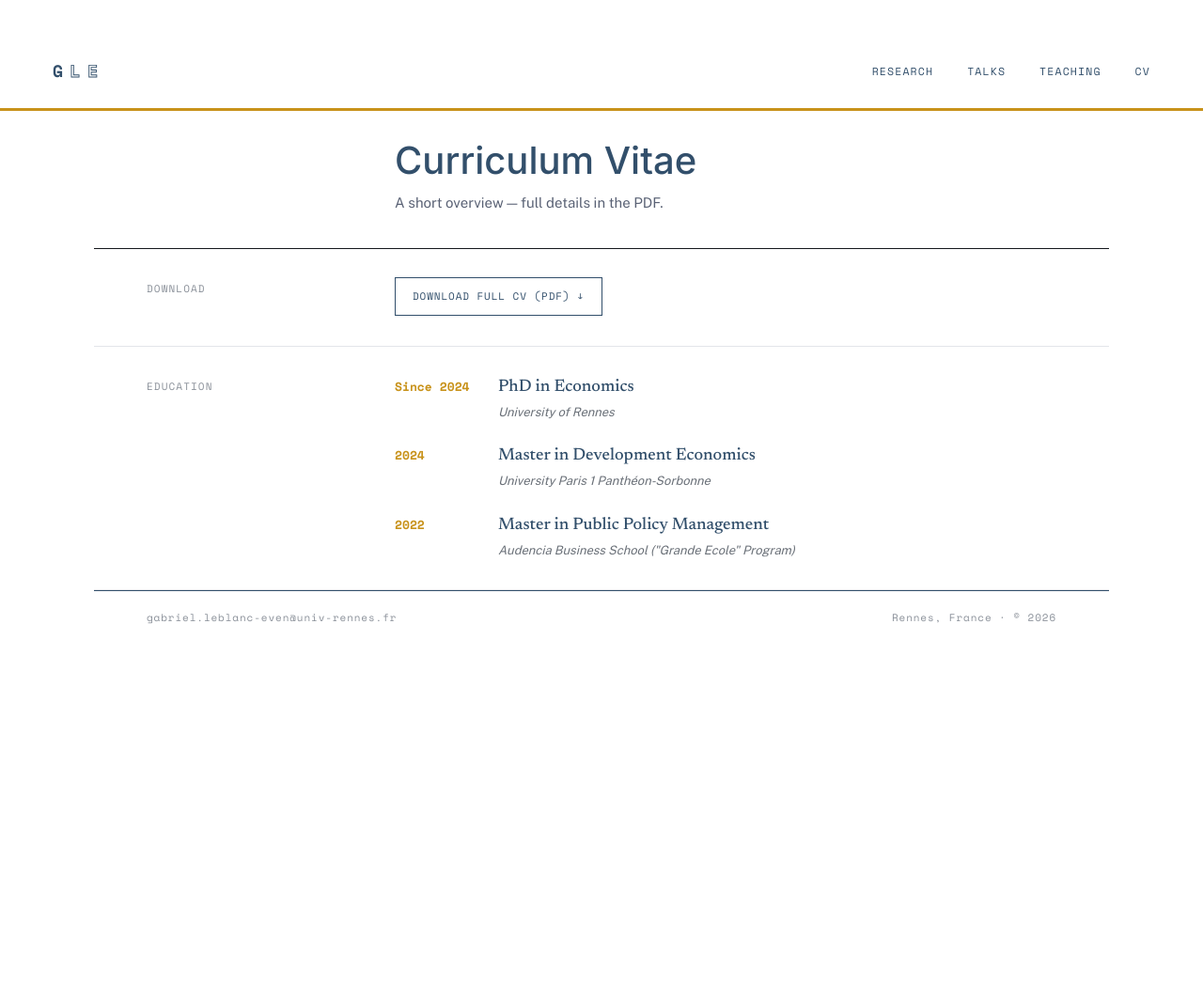
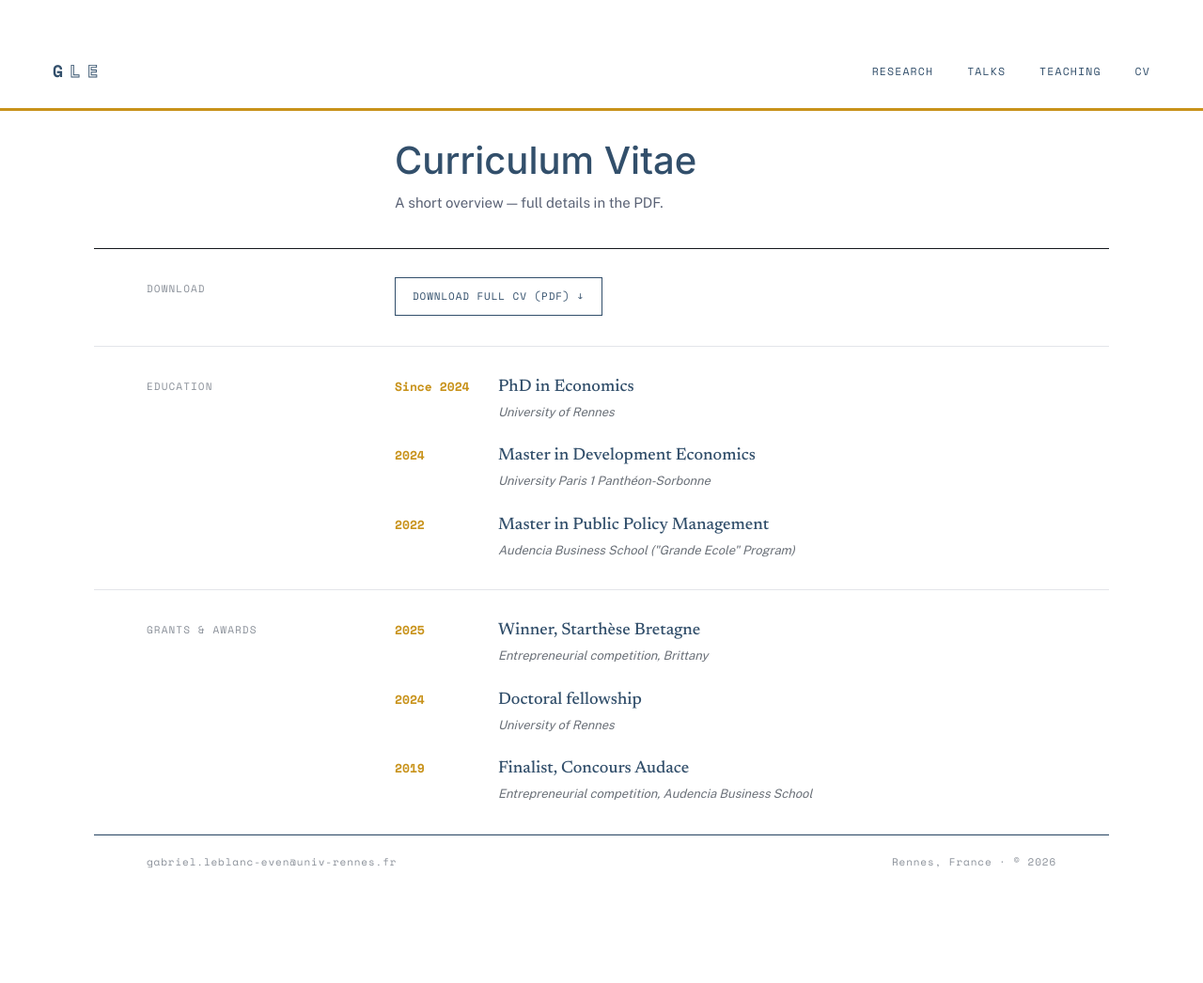
Before and after one commit to gabriel-leblanceven/gabriel-leblanceven.github.io, a Jekyll site: the page built from _pages/cv.md, in a window 1280 px wide. Shown: the whole page at 94% size. Built offline with Jekyll 4.4.1, drawn with Linux system fonts in a browser that asks for light colours; a script bundle is joined from its source files by our own code; library files that are not in the unit come from our copies; before the commit the page ends 900 px from its top, so only the background shows below that.

Commit message:
Update cv.md

```diff
--- a/_pages/cv.md
+++ b/_pages/cv.md
@@ -100,6 +100,37 @@ body{padding-top:0 !important;}
     </div>
   </div>
 
+<div class="gle__row">
+    <div class="gle__rowlabel">Grants & awards</div>
+    <div class="gle__rowbody">
+
+      <div style="display:grid;grid-template-columns:90px 1fr;gap:20px;align-items:baseline;margin-bottom:24px;">
+        <div style="font-family:'Space Mono',monospace;font-size:13px;color:#c8921a;font-weight:700;">2025</div>
+        <div>
+          <div style="font-family:'Newsreader',serif;font-size:18px;font-weight:500;color:#324f6b;">Winner, Starthèse Bretagne</div>
+          <div style="font-family:'Public Sans',sans-serif;font-size:13px;color:#6a7078;margin-top:3px;font-style:italic;">Entrepreneurial competition, Brittany</div>
+        </div>
+      </div>
+
+      <div style="display:grid;grid-template-columns:90px 1fr;gap:20px;align-items:baseline;margin-bottom:24px;">
+        <div style="font-family:'Space Mono',monospace;font-size:13px;color:#c8921a;font-weight:700;">2024</div>
+        <div>
+          <div style="font-family:'Newsreader',serif;font-size:18px;font-weight:500;color:#324f6b;">Doctoral fellowship</div>
+          <div style="font-family:'Public Sans',sans-serif;font-size:13px;color:#6a7078;margin-top:3px;font-style:italic;">University of Rennes</div>
+        </div>
+      </div>
+
+      <div style="display:grid;grid-template-columns:90px 1fr;gap:20px;align-items:baseline;">
+        <div style="font-family:'Space Mono',monospace;font-size:13px;color:#c8921a;font-weight:700;">2019</div>
+        <div>
+          <div style="font-family:'Newsreader',serif;font-size:18px;font-weight:500;color:#324f6b;">Finalist, Concours Audace</div>
+          <div style="font-family:'Public Sans',sans-serif;font-size:13px;color:#6a7078;margin-top:3px;font-style:italic;">Entrepreneurial competition, Audencia Business School</div>
+        </div>
+      </div>
+
+    </div>
+  </div>
+
   <div class="gle__footer">
     <span>gabriel.leblanc-even@univ-rennes.fr</span>
     <span>Rennes, France &middot; &copy; {{ 'now' | date: "%Y" }}</span>
```
